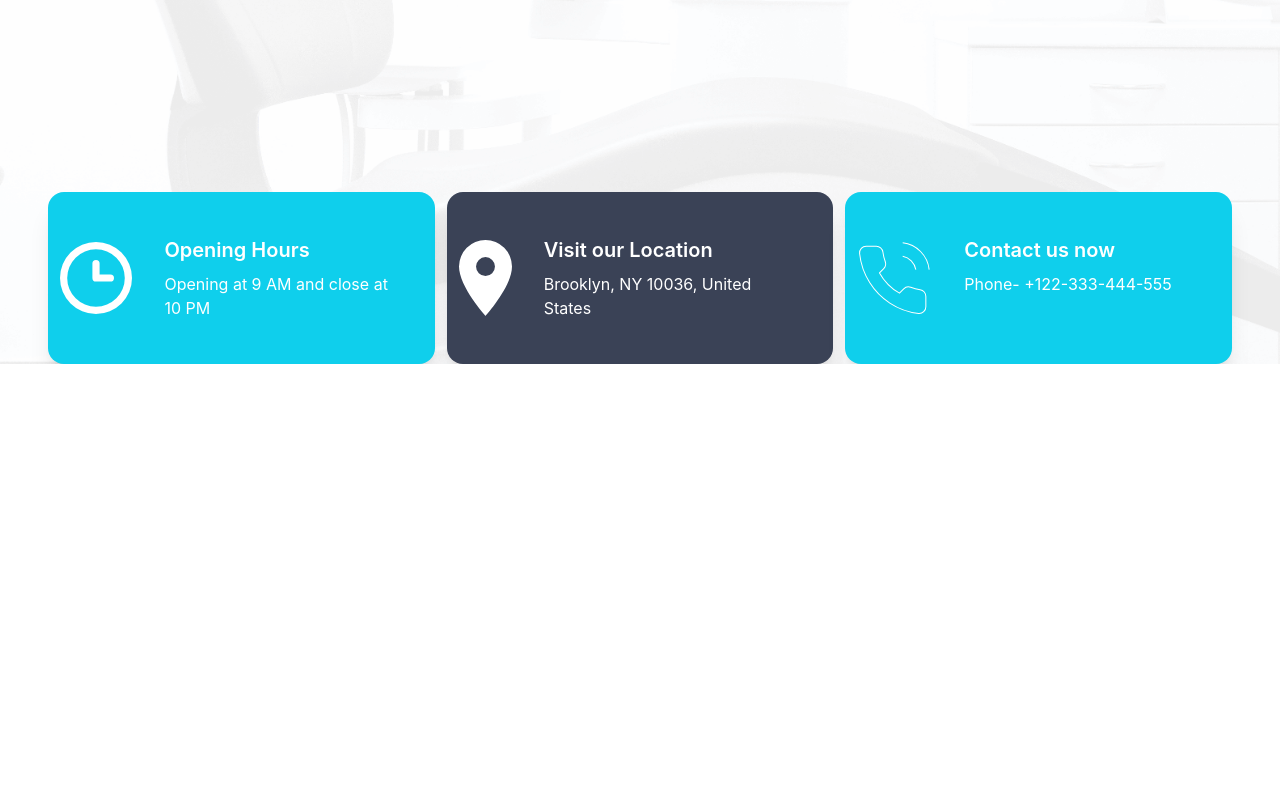
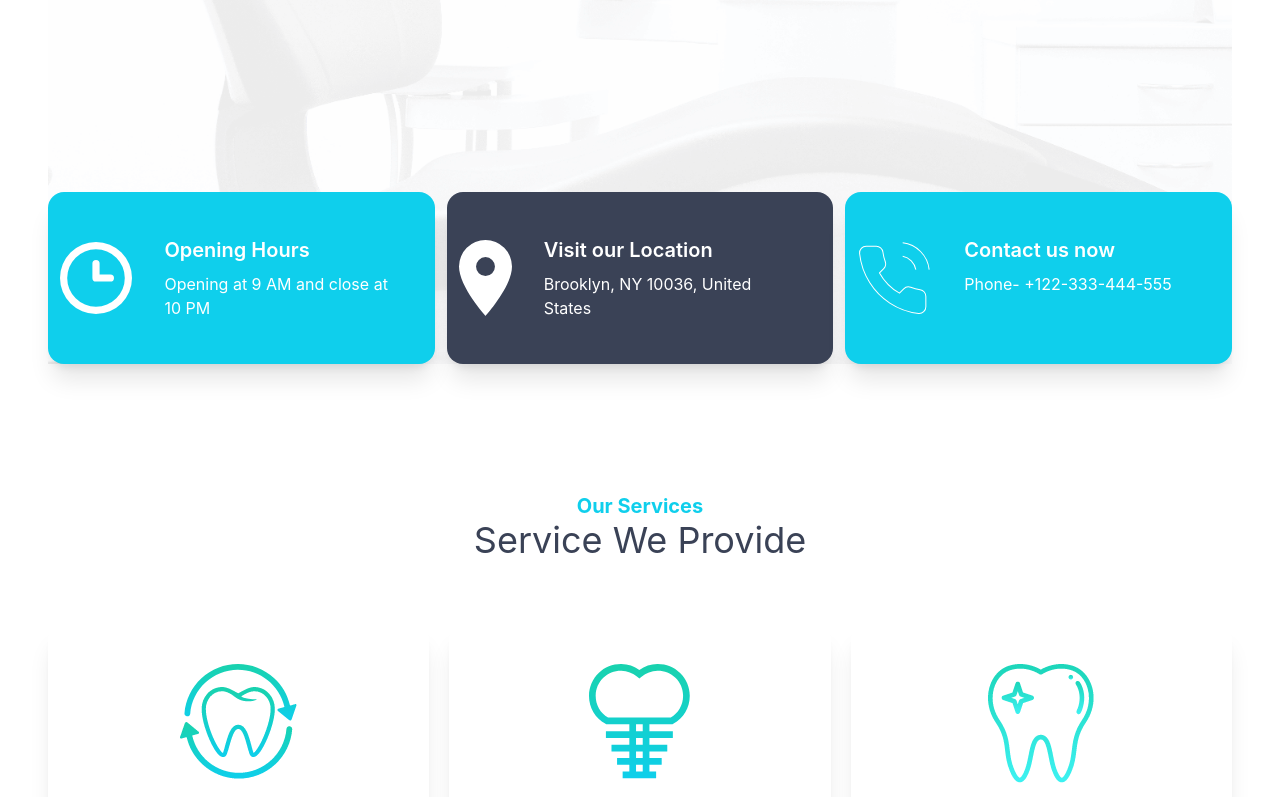
Before and after one commit to noman081/doctors-portal-client, a React (Create React App) app: page / in a window 1280 px wide. Shown: the part 672-1469 px from the top of the page. Before the commit the page ends 1036 px from the top, so only its background shows below. Built offline with nearby package versions, Linux system fonts and the light colour scheme.

Commit message:
After adding services section

```diff
--- /dev/null
+++ b/src/Pages/Home/Appoiment.js
@@ -0,0 +1,11 @@
+import React from 'react';
+
+const Appoiment = () => {
+    return (
+        <div>
+
+        </div>
+    );
+};
+
+export default Appoiment;
--- a/src/Pages/Home/Banner/Banner.js
+++ b/src/Pages/Home/Banner/Banner.js
@@ -2,13 +2,13 @@ import React from 'react';
 import chair from '../../../assets/images/chair.png';
 const Banner = () => {
     return (
-        <div class="hero min-h-screen px-12">
-            <div class="hero-content flex-col lg:flex-row-reverse">
-                <img src={chair} alt="" class="max-w-sm rounded-lg shadow-2xl" />
+        <div className="hero min-h-screen">
+            <div className="hero-content flex-col lg:flex-row-reverse">
+                <img src={chair} alt="" className="max-w-sm rounded-lg shadow-2xl" />
                 <div className='px-3'>
-                    <h1 class="text-5xl font-bold">Your New Smile Starts Here</h1>
-                    <p class="py-6 text-justify">Provident cupiditate voluptatem et in. Quaerat fugiat ut assumenda excepturi exercitationem quasi. In deleniti eaque aut repudiandae et a id nisi.</p>
-                    <button class="btn btn-primary text-white uppercase bg-gradient-to-r from-secondary to-primary">Get Started</button>
+                    <h1 className="text-5xl font-bold">Your New Smile Starts Here</h1>
+                    <p className="py-6 text-justify">Provident cupiditate voluptatem et in. Quaerat fugiat ut assumenda excepturi exercitationem quasi. In deleniti eaque aut repudiandae et a id nisi.</p>
+                    <button className="btn btn-primary text-white uppercase bg-gradient-to-r from-secondary to-primary">Get Started</button>
                 </div>
             </div>
         </div>
--- a/src/Pages/Home/Home.js
+++ b/src/Pages/Home/Home.js
@@ -1,12 +1,16 @@
 import React from 'react';
 import Banner from './Banner/Banner';
 import Info from './Info';
+import Services from './Services';
 
 const Home = () => {
     return (
-        <div className='bg-chair bg-cover'>
-            <Banner />
-            <Info />
+        <div className='px-12'>
+            <div className='bg-chair bg-cover'>
+                <Banner />
+                <Info />
+            </div>
+            <Services />
         </div>
     );
 };
--- a/src/Pages/Home/Info.js
+++ b/src/Pages/Home/Info.js
@@ -20,7 +20,7 @@ const Info = () => {
         bgClass: 'bg-primary'
     }
     return (
-        <div className="grid grid-cols-1 gap-3 lg:grid-cols-3 px-12">
+        <div className="grid grid-cols-1 gap-3 lg:grid-cols-3">
             <InfoCard img={clock} info={clockInfo} />
             <InfoCard img={marker} info={markerInfo} />
             <InfoCard img={phone} info={phoneInfo} />
--- a/src/Pages/Home/InfoCard.js
+++ b/src/Pages/Home/InfoCard.js
@@ -3,12 +3,12 @@ import React from 'react';
 const InfoCard = ({ img, info }) => {
     const { title, description, bgClass } = info;
     return (
-        <div class={`card lg:card-side shadow-xl text-white p-3 ${bgClass}`}>
+        <div className={`card lg:card-side shadow-xl text-white p-3 ${bgClass}`}>
             <figure>
                 <img src={img} alt="Album" />
             </figure>
-            <div class="card-body">
-                <h2 class="card-title">{title}</h2>
+            <div className="card-body">
+                <h2 className="card-title">{title}</h2>
                 <p>{description}</p>
             </div>
         </div>
--- /dev/null
+++ b/src/Pages/Home/Service.js
@@ -0,0 +1,18 @@
+import React from 'react';
+
+const Service = ({ service }) => {
+    const { name, img, description } = service;
+    return (
+        <div className="card lg:max-w-lg bg-base-100 shadow-xl">
+            <figure className="px-10 pt-10">
+                <img src={img} alt="Shoes" className="rounded-xl" />
+            </figure>
+            <div className="card-body items-center text-center">
+                <h2 className="card-title">{name}</h2>
+                <p>{description}</p>
+            </div>
+        </div>
+    );
+};
+
+export default Service;
--- /dev/null
+++ b/src/Pages/Home/Services.js
@@ -0,0 +1,44 @@
+import React from 'react';
+import fluoride from '../../assets/images/fluoride.png';
+import cavity from '../../assets/images/cavity.png';
+import whitening from '../../assets/images/whitening.png';
+import Service from './Service';
+import ServicesBanner from './ServicesBanner';
+const Services = () => {
+    const services = [
+        {
+            id: 1,
+            name: "Fluoride Treatment",
+            img: fluoride,
+            description: "Fluoride treatments are typically professional treatments containing a high concentration of fluoride that a dentist or hygienist will apply to a person's teeth to improve health and reduce the risk of cavities."
+        },
+        {
+            id: 2,
+            name: "Cavitiy Filling",
+            img: cavity,
+            description: "A tooth filling is a procedure wherein the damaged and decayed part of a tooth is removed and the area is filled with a replacement material to protect against further damage and to restore the tooth's appearance and function."
+        },
+        {
+            id: 3,
+            name: "Teeth Whitening",
+            img: whitening,
+            description: "Teeth whitening is a simple process. Whitening products contain one of two tooth bleaches (hydrogen peroxide or carbamide peroxide). These bleaches break stains into smaller pieces, which makes the color less concentrated and your teeth brighter."
+        },
+    ]
+    return (
+        <div className='mt-32'>
+            <h2 className="text-primary text-center text-xl font-bold">Our Services</h2>
+            <h2 className="text-accent text-center text-4xl">Service We Provide</h2>
+
+            <div className='lg:container md:mx-auto mt-16 grid grid-cols-1 gap-5 mx-auto lg:grid-cols-3'>
+                {
+                    services.map(service => <Service key={service.id} service={service} />)
+                }
+            </div>
+
+            <ServicesBanner />
+        </div>
+    );
+};
+
+export default Services;
--- /dev/null
+++ b/src/Pages/Home/ServicesBanner.js
@@ -0,0 +1,18 @@
+import React from 'react';
+import treatment from '../../assets/images/treatment.png';
+const ServicesBanner = () => {
+    return (
+        <div class="hero min-h-screen mt-36 px-12">
+            <div class="hero-content flex-col lg:flex-row">
+                <img src={treatment} class="max-w-sm rounded-lg shadow-2xl" alt='' />
+                <div className='lg:ml-24'>
+                    <h1 class="text-5xl font-bold text-accent">Exceptional Dental Care, on Your Terms</h1>
+                    <p class="py-6">It is a long established fact that a reader will be distracted by the readable content of a page when looking at its layout. The point of using Lorem Ipsumis that it has a more-or-less normal distribution of letters,as opposed to using 'Content here, content here', making it look like readable English. Many desktop publishing packages and web page</p>
+                    <button class="btn btn-primary text-white">Get Started</button>
+                </div>
+            </div>
+        </div>
+    );
+};
+
+export default ServicesBanner;
--- a/src/Pages/Shared/Header.js
+++ b/src/Pages/Shared/Header.js
@@ -3,13 +3,13 @@ import { Link } from 'react-router-dom';
 
 const Header = () => {
     return (
-        <div class="navbar bg-base-100">
-            <div class="navbar-start">
-                <div class="dropdown">
-                    <label tabindex="0" class="btn btn-ghost lg:hidden">
-                        <svg xmlns="http://www.w3.org/2000/svg" class="h-5 w-5" fill="none" viewBox="0 0 24 24" stroke="currentColor"><path stroke-linecap="round" stroke-linejoin="round" stroke-width="2" d="M4 6h16M4 12h8m-8 6h16" /></svg>
+        <div className="navbar bg-base-100">
+            <div className="navbar-start">
+                <div className="dropdown">
+                    <label tabIndex="0" className="btn btn-ghost lg:hidden">
+                        <svg xmlns="http://www.w3.org/2000/svg" className="h-5 w-5" fill="none" viewBox="0 0 24 24" stroke="currentColor"><path strokeLinecap="round" strokeLinejoin="round" strokeWidth="2" d="M4 6h16M4 12h8m-8 6h16" /></svg>
                     </label>
-                    <ul tabindex="0" class="menu menu-compact dropdown-content mt-3 p-2 shadow bg-base-100 rounded-box w-52">
+                    <ul tabIndex="0" className="menu menu-compact dropdown-content mt-3 p-2 shadow bg-base-100 rounded-box w-52">
                         <li><Link to='/'>Home</Link></li>
                         <li><Link to='/about'>About</Link></li>
                         <li><Link to='/appoinment'>Appoinment</Link></li>
@@ -18,10 +18,10 @@ const Header = () => {
                         <li><Link to='/login'>Login</Link></li>
                     </ul>
                 </div>
-                <Link to='/' class="btn btn-ghost normal-case text-xl">Doctors Portal</Link>
+                <Link to='/' className="btn btn-ghost normal-case text-xl">Doctors Portal</Link>
             </div>
-            <div class="navbar-end mr-4 hidden lg:flex">
-                <ul class="menu menu-horizontal p-0">
+            <div className="navbar-end mr-4 hidden lg:flex">
+                <ul className="menu menu-horizontal p-0">
                     <li><Link to='/'>Home</Link></li>
                     <li><Link to='/about'>About</Link></li>
                     <li><Link to='/appoinment'>Appoinment</Link></li>
```
